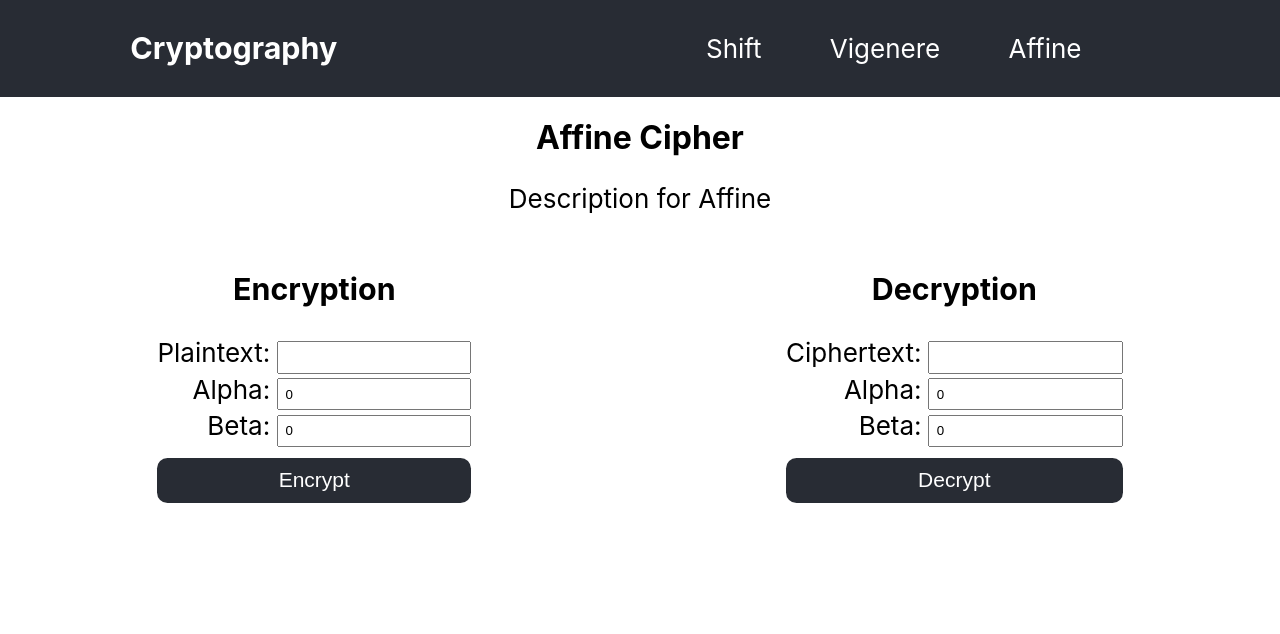
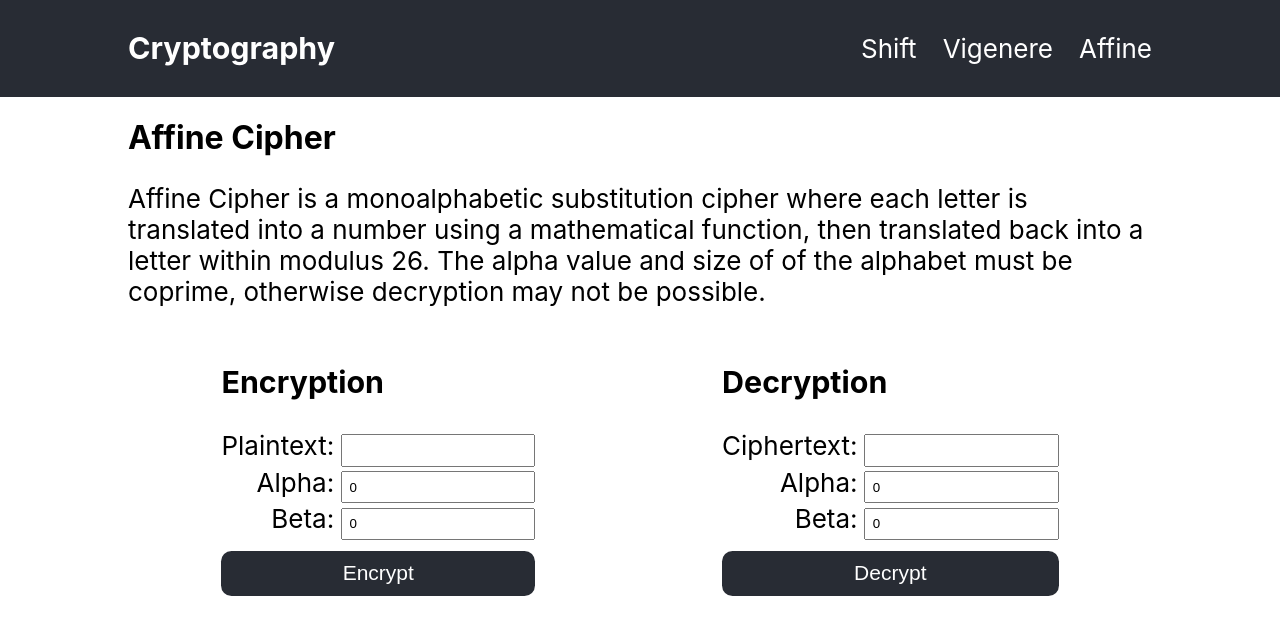
Before and after one commit to scfount/crypto_webapp, a React (Create React App) app in the folder frontend/: page /affine in a window 1280 px wide. Shown: the top 634 px of the page. Built offline with nearby package versions, Linux system fonts and the light colour scheme.

Commit message:
add description content, finalize layout

```diff
--- a/frontend/src/App.css
+++ b/frontend/src/App.css
@@ -1,29 +1,47 @@
 .Container {
-  text-align: center;
+  margin-left: auto;
+  margin-right: auto;
+  text-align: left;
+  width: 80%;
 }
 
 nav {
-  display: flex;
-  justify-content: space-around;
   min-height: 10vh;
   font-size: calc(10px + 2vmin);
   background-color: #282c34;
-  color: white;
 }
 
 .nav-links {
-  width: 40%;
+  width: 80%;
   display: flex;
-  justify-content: space-evenly;
+  justify-content: space-between;
+  margin-left: auto;
+  margin-right: auto;
   align-items: center;
+}
+
+.links {
+  display: flex;
+}
+
+.link,
+.link-end {
+  color: white;
+  text-decoration: none;
   list-style: none;
+  margin-right: 1em;
+}
+
+.link-end {
+  margin-right: 0;
 }
 
 p {
   font-size: calc(10px + 2vmin);
 }
 
-.Description, .Ciphers {
+.Description,
+.Ciphers {
   display: flex;
   justify-content: space-around;
   font-size: calc(10px + 2vmin);
@@ -36,7 +54,7 @@ form {
   align-items: top;
 }
 
-input, textarea {
+input {
   margin-left: .5em;
   padding: .5em;
 }
@@ -58,7 +76,8 @@ button:hover {
 
 
 
-@media only screen and (max-width: 600px) {
+@media only screen and (max-width: 800px) {
+
   .Ciphers {
     display: block;
   }
--- a/frontend/src/components/Nav.js
+++ b/frontend/src/components/Nav.js
@@ -3,27 +3,24 @@ import React from 'react';
 import { Link } from 'react-router-dom';
 
 function Nav() {
-    const navStyle = {
-        color: 'white',
-        textDecoration: 'none'
-    };
-
     return (
         <nav>
-            <Link style={navStyle} to='/'>
-                <h3>Cryptography</h3>
-            </Link>
-            <ul className='nav-links'>
-                <Link style={navStyle} to='/shift'>
-                    <li>Shift</li>
+            <div className='nav-links'>
+                <Link className='link' to='/'>
+                    <h3>Cryptography</h3>
                 </Link>
-                <Link style={navStyle} to='/vigenere'>
-                    <li>Vigenere</li>
-                </Link>
-                <Link style={navStyle} to='/affine'>
-                    <li>Affine</li>
-                </Link>
-            </ul>
+                <div className='links'>
+                    <Link className='link' to='/shift'>
+                        <p>Shift</p>
+                    </Link>
+                    <Link className='link' to='/vigenere'>
+                        <p>Vigenere</p>
+                    </Link>
+                    <Link className='link-end' to='/affine'>
+                        <p>Affine</p>
+                    </Link>
+                </div>
+            </div>
         </nav>
     );
 }
--- a/frontend/src/components/affine/Affine.js
+++ b/frontend/src/components/affine/Affine.js
@@ -19,6 +19,9 @@ function Affine() {
     );
 }
 
-const description = "Description for Affine"
+const description = "Affine Cipher is a monoalphabetic substitution cipher where\
+ each letter is translated into a number using a mathematical function, then\
+ translated back into a letter within modulus 26. The alpha value and size of\
+ of the alphabet must be coprime, otherwise decryption may not be possible."
 
 export default Affine;
--- a/frontend/src/components/shift/Shift.js
+++ b/frontend/src/components/shift/Shift.js
@@ -19,6 +19,9 @@ function Shift() {
         </div>
     );
 }
-const description = "Description for Shift"
+const description = "Shift Cipher is a simple substitution cipher that translates\
+ each letter of the alphabet into a number: A = 0 ... Z = 25, adds the specified key\
+ as the shift, then translates that new number back to a new letter within modulus\
+ 26."
 
 export default Shift;
--- a/frontend/src/components/vigenere/Vigenere.js
+++ b/frontend/src/components/vigenere/Vigenere.js
@@ -20,6 +20,8 @@ function Vigenere() {
     );
 }
 
-const description = "Description for Vigenere"
+const description = "Vigenere Cipher is a polyalphabetic substitution cipher\
+ that uses a repeated word as its key over the course of the text, referencing\
+  a Vigenere table to encrypt/decrypt the text."
 
 export default Vigenere;
```
